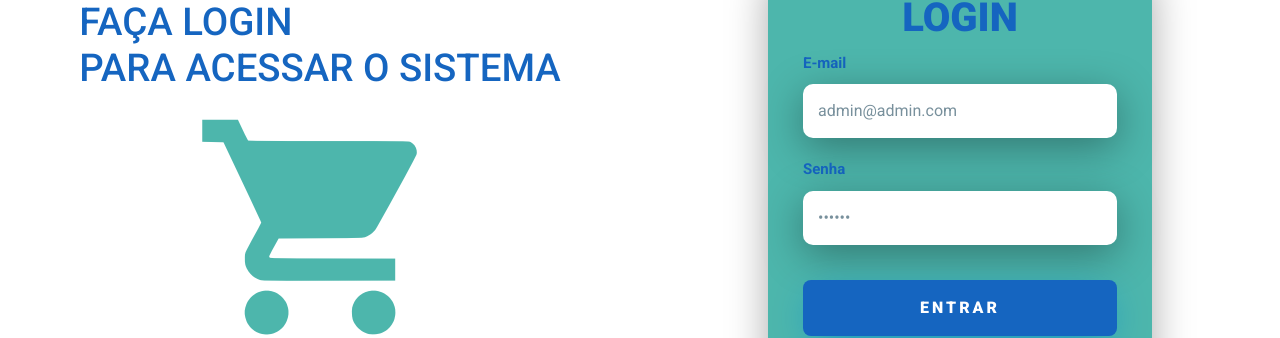
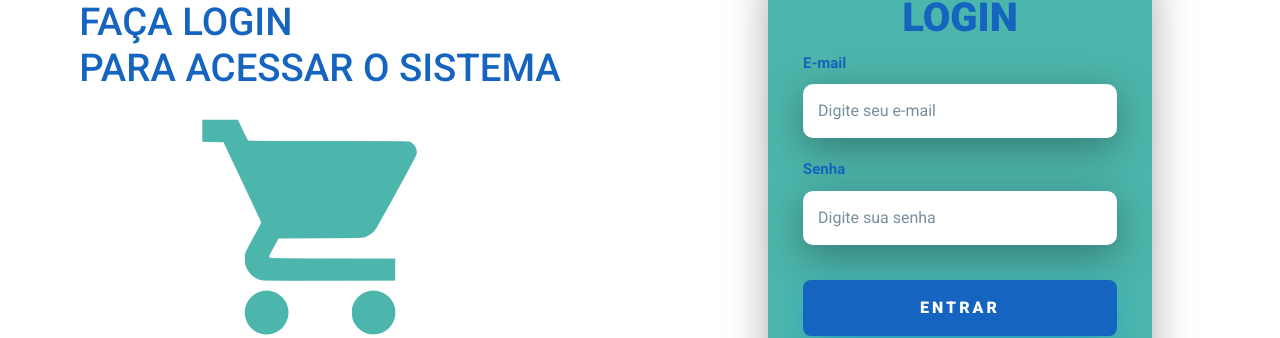
Before and after one commit to RomuloAlvernaz/sistema-loja-usando-react, a React (Create React App) app: page /login in a window 1280 px wide. Shown: the part 130-468 px from the top of the page. Built offline with nearby package versions, Linux system fonts and the light colour scheme.

Commit message:
Update index.js

```diff
--- a/src/pages/login/index.js
+++ b/src/pages/login/index.js
@@ -6,8 +6,8 @@ import usuarioService from '../../service/usuario-service';
 
 function Login() {
 
-    const [email, setEmail] = useState('admin@admin.com');
-    const [senha, setSenha] = useState('123456');
+    const [email, setEmail] = useState();
+    const [senha, setSenha] = useState();
 
     const logar = () => {
         if (!email || !senha){
```
